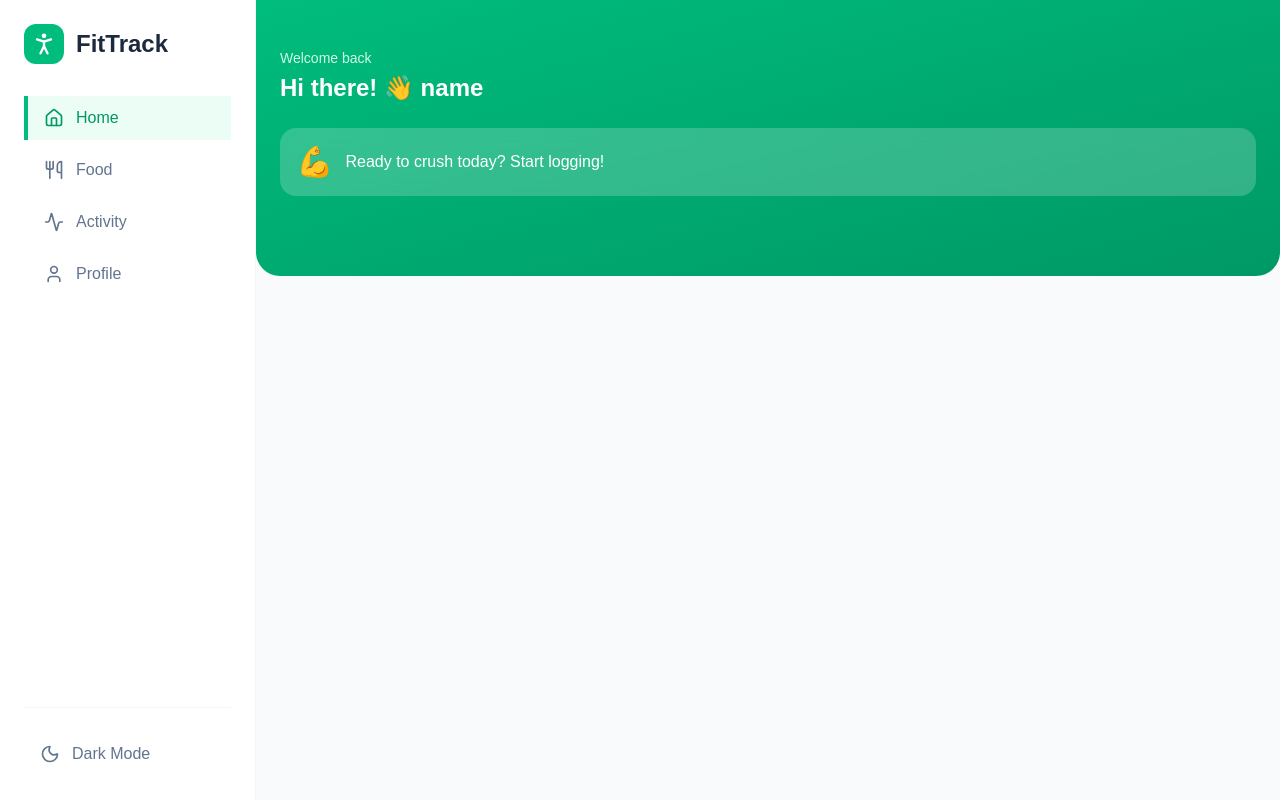
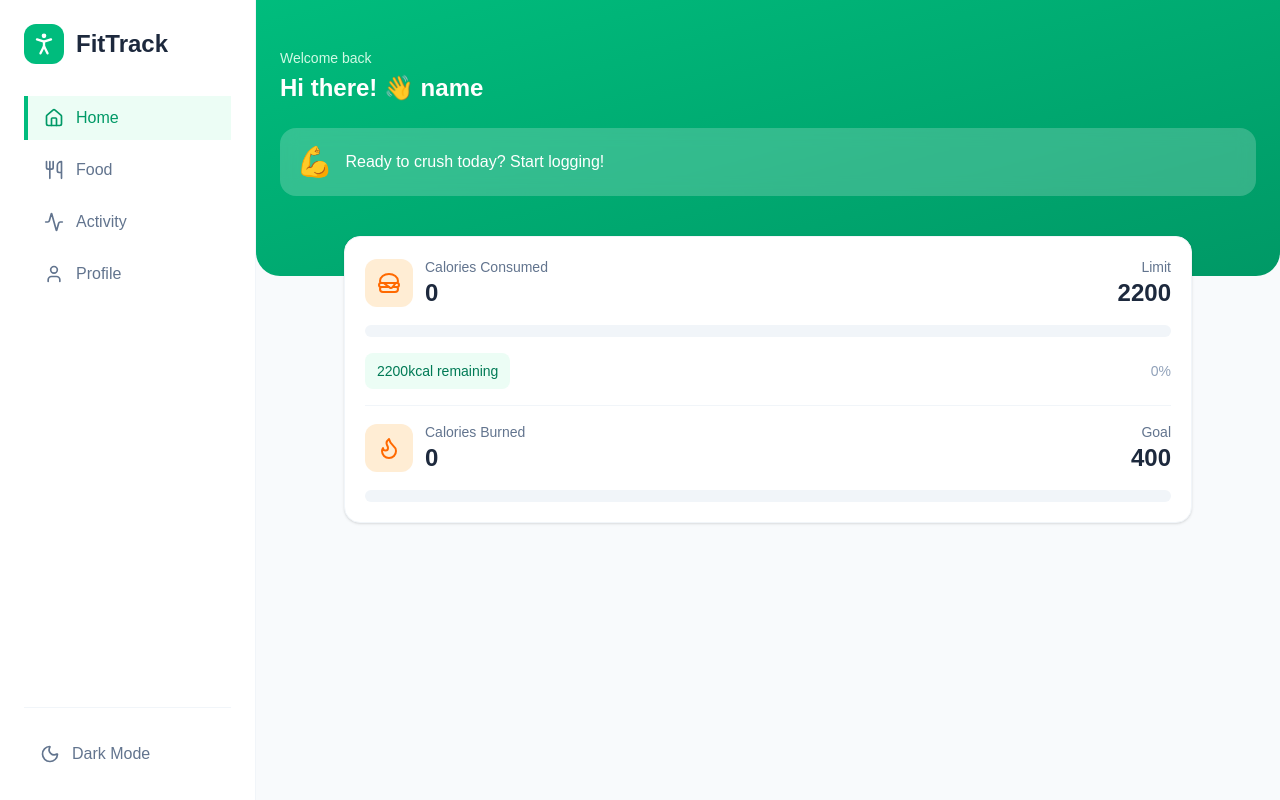
Before and after one commit to vedansh06/fitness-tracker, a React (Vite) app in the folder client/: page / in a window 1280 px wide. Both pictures are taken after typing "name@example.com", "Sample123" into the empty fields and a click on the button "Login". Built offline with nearby package versions, Linux system fonts and the light colour scheme; a web font is replaced by a local one.

Commit message:
feat: add Calories Card with ProgressBar to Dashboard

```diff
--- a/client/src/pages/Dashboard.tsx
+++ b/client/src/pages/Dashboard.tsx
@@ -2,6 +2,9 @@ import { useEffect, useState } from "react";
 import { getMotivationalMessage } from "../assets/assets";
 import { useAppContext } from "../context/AppContext";
 import type { ActivityEntry, FoodEntry } from "../types";
+import Card from "../components/ui/Card";
+import ProgressBar from "../components/ui/ProgressBar";
+import { FlameIcon, HamburgerIcon } from "lucide-react";
 
 const Dashboard = () => {
   const { user, allActivityLogs, allFoodLogs } = useAppContext();
@@ -72,6 +75,84 @@ const Dashboard = () => {
           </div>
         </div>
       </div>
+
+      {/* Main Content */}
+
+      <div className="dashboard-grid">
+        {/* Calories Card */}
+        <Card className="shadow-lg col-span-2">
+          <div className="flex items-center justify-between mb-4">
+            <div className="flex items-center gap-3">
+              <div className="w-12 h-12 rounded-xl bg-orange-100 flex items-center justify-center">
+                <HamburgerIcon className="w-6 h-6 text-orange-500" />
+              </div>
+
+              <div>
+                <p className="text-sm text-slate-500 dark:text-slate-400">
+                  Calories Consumed
+                </p>
+                <p className="text-2xl font-bold text-slate-800 dark:text-white">
+                  {totalCalories}
+                </p>
+              </div>
+            </div>
+            <div className="text-right">
+              <p className="text-sm text-slate-500 dark:text-slate-400">
+                Limit
+              </p>
+              <p className="text-2xl font-bold text-slate-800 dark:text-white">
+                {DAILY_CALORIE_LIMIT}
+              </p>
+            </div>
+          </div>
+          <ProgressBar value={totalCalories} max={DAILY_CALORIE_LIMIT} />
+
+          <div className="mt-4 flex justify-between items-center">
+            <div
+              className={`px-3 py-1.5 rounded-lg ${remainingCalories >= 0 ? "bg-emerald-50 dark:bg-emerald-900/10 text-emerald-700 dark:text-emerald-400" : "bg-red-50 dark:bg-red-900/10 text-red-700 dark:text-red-400"}`}>
+              <span className="text-sm font-medium">
+                {remainingCalories >= 0
+                  ? `${remainingCalories}kcal remaining`
+                  : `${Math.abs(remainingCalories)} kcal over`}
+              </span>
+            </div>
+
+            <span className="text-sm text-slate-400">
+              {Math.round((totalCalories / DAILY_CALORIE_LIMIT) * 100)}%
+            </span>
+          </div>
+
+          <div className="border-t border-slate-100 dark:border-slate-800 my-4"></div>
+
+          <div className="flex items-center justify-between mb-4">
+            <div className="flex items-center gap-3">
+              <div className="w-12 h-12 rounded-xl bg-orange-100 flex items-center justify-center">
+                <FlameIcon className="w-6 h-6 text-orange-500" />
+              </div>
+
+              <div>
+                <p className="text-sm text-slate-500 dark:text-slate-400">
+                  Calories Burned
+                </p>
+                <p className="text-2xl font-bold text-slate-800 dark:text-white">
+                  {totalBurned}
+                </p>
+              </div>
+            </div>
+            <div className="text-right">
+              <p className="text-sm text-slate-500 dark:text-slate-400">Goal</p>
+              <p className="text-2xl font-bold text-slate-800 dark:text-white">
+                {user?.dailyCalorieBurn || 400}
+              </p>
+            </div>
+          </div>
+
+          <ProgressBar
+            value={totalBurned}
+            max={user?.dailyCalorieBurn || 400}
+          />
+        </Card>
+      </div>
     </div>
   );
 };
```
